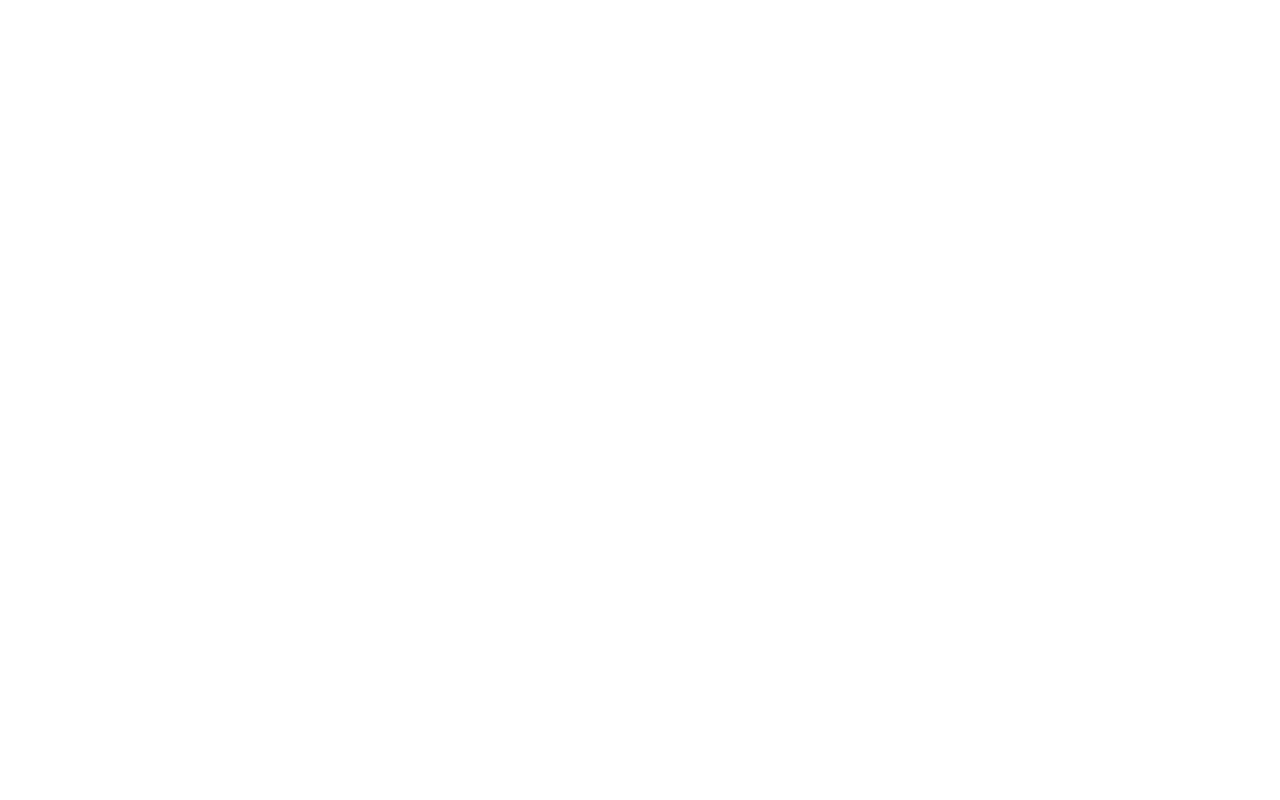
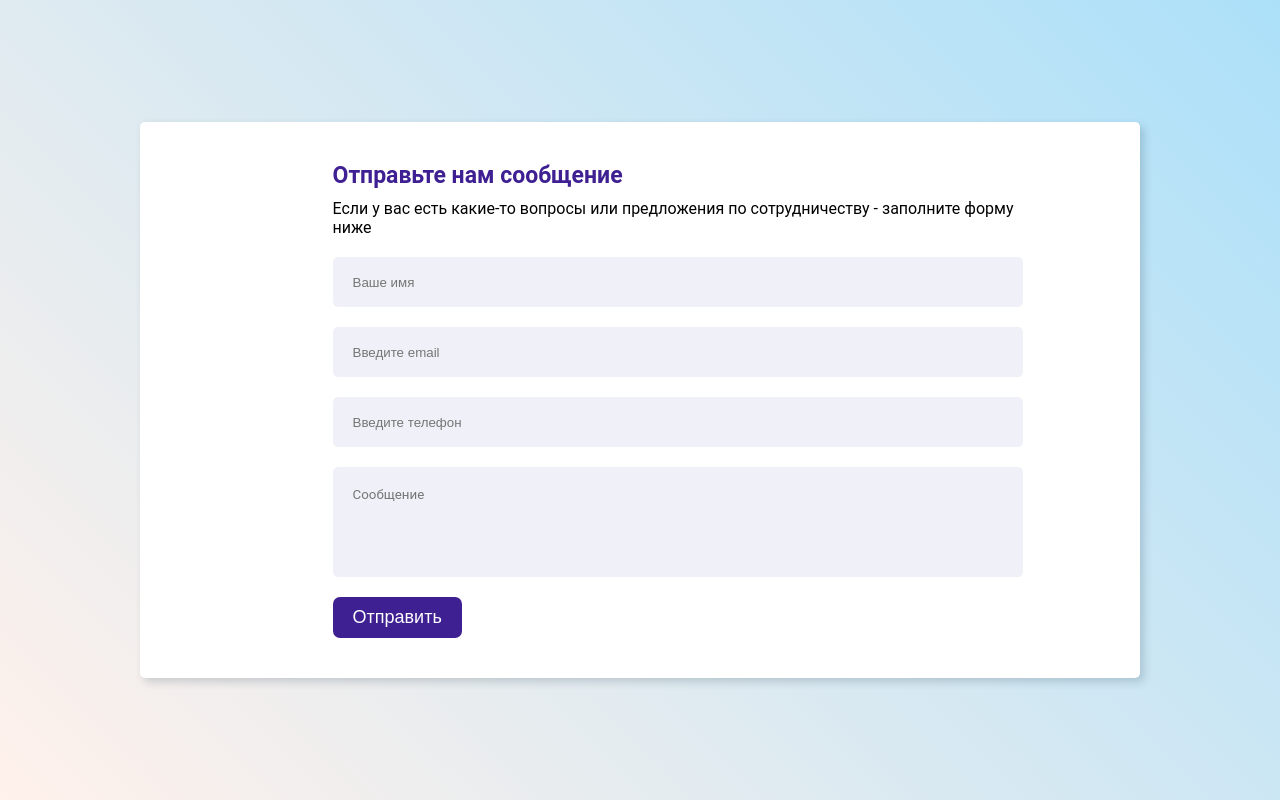
Before and after one commit to LexLoz/feedback-form, a website built with webpack: page dist/index.html in a window 1280 px wide. Built offline with nearby package versions, Linux system fonts and the light colour scheme.

Commit message:
Layout is ready

```diff
--- a/src/js/index.js
+++ b/src/js/index.js
@@ -0,0 +1 @@
+import "../styles";
--- /dev/null
+++ b/src/styles/colors.sass
@@ -0,0 +1,4 @@
+$var1: #ffffff
+$var2: #afafb6
+$var3: #3e2093
+$var4: #f0f1f8
--- /dev/null
+++ b/src/styles/feedback-form.sass
@@ -0,0 +1,113 @@
+@import "./colors.sass"
+
+*
+    margin: 0
+    padding: 0
+    box-sizing: border-box
+
+*, *::after, *::before
+    box-sizing: inherit
+
+input, textarea
+    box-sizing: border-box
+
+body
+    font-family: "Roboto", sans-serif
+    font-size: 16px
+    line-height: 1.2
+    width: 100%
+    min-height: 100vh
+    background: linear-gradient(45deg, #fff1eb, #ace0f9)
+    display: flex
+    justify-content: center
+    align-items: center
+
+.container
+    width: 100%
+    max-width: 1000px
+    padding: 0 20px
+
+.content
+    display: flex
+    align-items: center
+    justify-content: space-between
+    background: $var1
+    padding: 40px
+    border-radius: 5px
+    box-shadow: 4px 4px 8px 0 rgba(34, 60, 80, 0.2)
+
+.input-fields
+    width: 75%
+    margin-left: 75px
+    p
+        margin-bottom: 20px
+
+.details
+    margin-bottom: 15px
+    text-align: center
+    i
+        font-size: 25px
+        color: $var3
+        margin-bottom: 10px
+
+.topic
+    font-size: 18px
+    font-weight: 500
+    margin-bottom: 7px
+    &-text
+        font-size: 23px
+        font-weight: 600
+        color: $var3
+        margin-bottom: 10px
+
+.text-one, .text-two
+    font-size: 14px
+    color: $var2
+
+.input-box
+    height: 50px
+    width: 100%
+    margin-bottom: 20px
+    input, textarea
+        height: 100%
+        width: 100%
+        border: none
+        border-radius: 5px
+        background: $var4
+        padding: 0 20px
+
+    textarea
+        resize: none
+        padding: 20px
+        font-family: "Roboto", sans-serif
+
+.message-box
+    min-height: 110px
+
+.button
+    display: inline-block
+    input[type="button"]
+        color: $var1
+        font-size: 18px
+        background: $var3
+        outline: none
+        border: none
+        padding: 10px 20px
+        border-radius: 7px
+        transition: 0.2s
+        &:hover
+            background: rgb(0, 0, 207)
+
+@media (min-width: 800px)
+    .content
+        height: 100%
+        flex-direction: column-reverse
+
+    .details
+        margin-right: 20px
+        &:last-child
+            margin-right: 0
+
+    .input-fiels
+        width: 100%
+        margin-left: 0
--- a/src/styles/index.js
+++ b/src/styles/index.js
@@ -0,0 +1 @@
+import "./feedback-form.sass";
--- a/webpack.config.js
+++ b/webpack.config.js
@@ -54,7 +54,7 @@ module.exports = {
                 use: [MiniCssExtractPlugin.loader, "css-loader"],
             },
             {
-                test: /\.scss$/i,
+                test: /\.sass$/i,
                 use: [MiniCssExtractPlugin.loader, "css-loader", 'sass-loader'],
             },
             {
```
Also changed, not shown: README.md (deleted), dist/bundle.js, dist/index.html, dist/reset.css (added), dist/styles.css, src/styles/colors.css (added), 1 other file.
